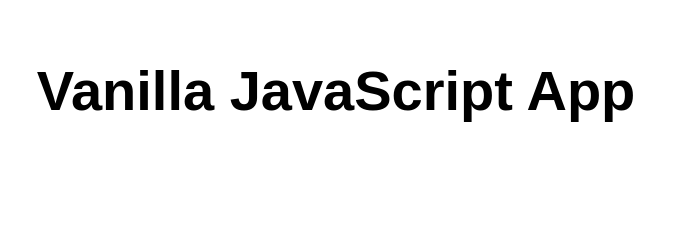
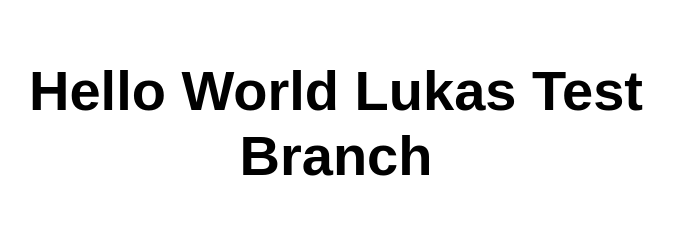
Before and after one commit to hind214875/my-first-static-web-app, a website: page src/index.html in a window 1280 px wide. Shown: the whole page, without its empty margins (304-978 px from the left). Drawn offline with Linux system fonts and the light colour scheme.

Commit message:
create Hello World

```diff
--- a/src/index.html
+++ b/src/index.html
@@ -10,7 +10,7 @@
 
 <body>
   <main>
-    <h1>Vanilla JavaScript App</h1>
+    <h1>Hello World Lukas Test Branch</h1>
   </main>
 </body>
 
```
